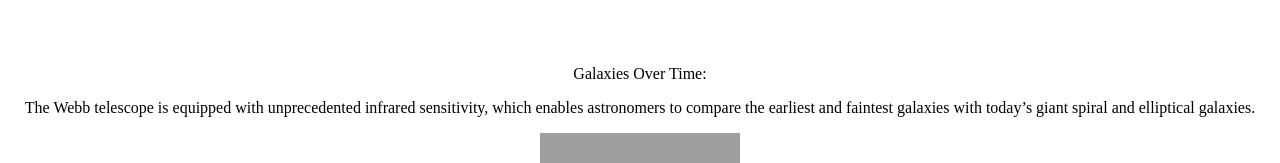
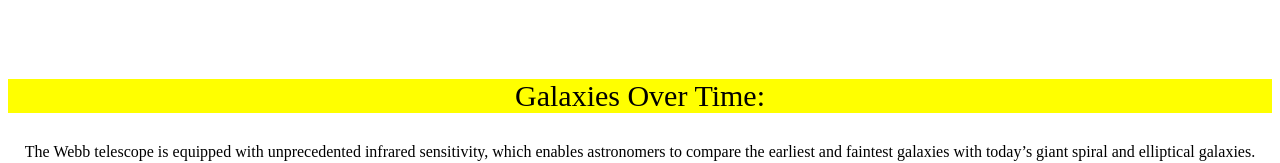
Before and after one commit to DanaPark07/DanaPark07.github.io, a plain HTML site: page index.html in a window 1280 px wide. Shown: the part 500-663 px from the top of the page. Drawn offline with Linux system fonts and the light colour scheme; grey boxes are pictures that could not be loaded.

Commit message:
Update index.html

```diff
--- a/index.html
+++ b/index.html
@@ -17,7 +17,7 @@
 	  <p>Equipped with infrared technology, this powerful telescope acts as a time machine, allowing us to peer back more than 13.5 billion years to witness the first stars and galaxies forming in the darkness of the ancient universe.</p>
 	<br>
 	  <br>
-	  <p syle="font-size:30px; background-color: yellow;"> Galaxies Over Time: </p>
+<p style= "font-size:30px; background-color: yellow;"> Galaxies Over Time: </p>
 	<p>The Webb telescope is equipped with unprecedented infrared sensitivity, which enables astronomers to compare the earliest and faintest galaxies with today’s giant spiral and elliptical galaxies. </p>
 <body style="text-align:center;">
 
```
